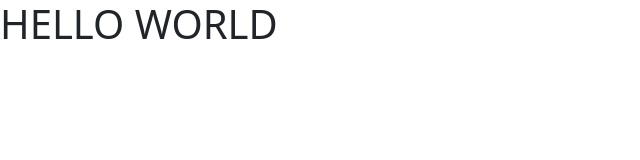
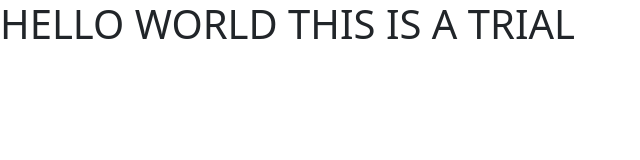
Before and after one commit to roginemy123/example-bantayan, a plain HTML site: page index.html in a window 1280 px wide. Shown: the whole page, without its empty margins (0-640 px from the left). Drawn offline with nearby package versions, Linux system fonts and the light colour scheme.

Commit message:
08/02/2024

```diff
--- a/index.html
+++ b/index.html
@@ -8,7 +8,7 @@
 </head>
 <body>
 
-    <h1>HELLO WORLD</h1>
+    <h1>HELLO WORLD THIS IS A TRIAL</h1>
 
 </body>
 </html>
```
